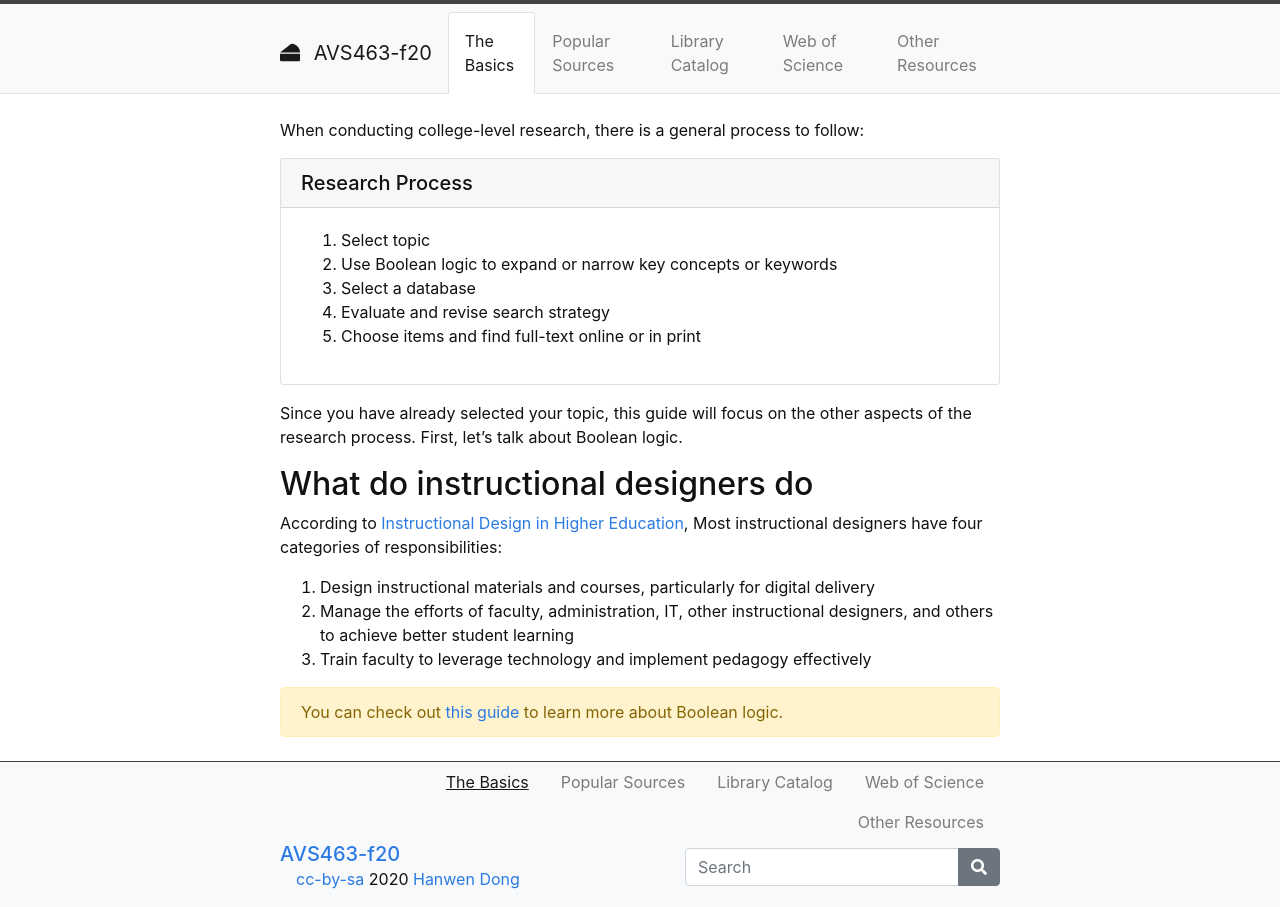
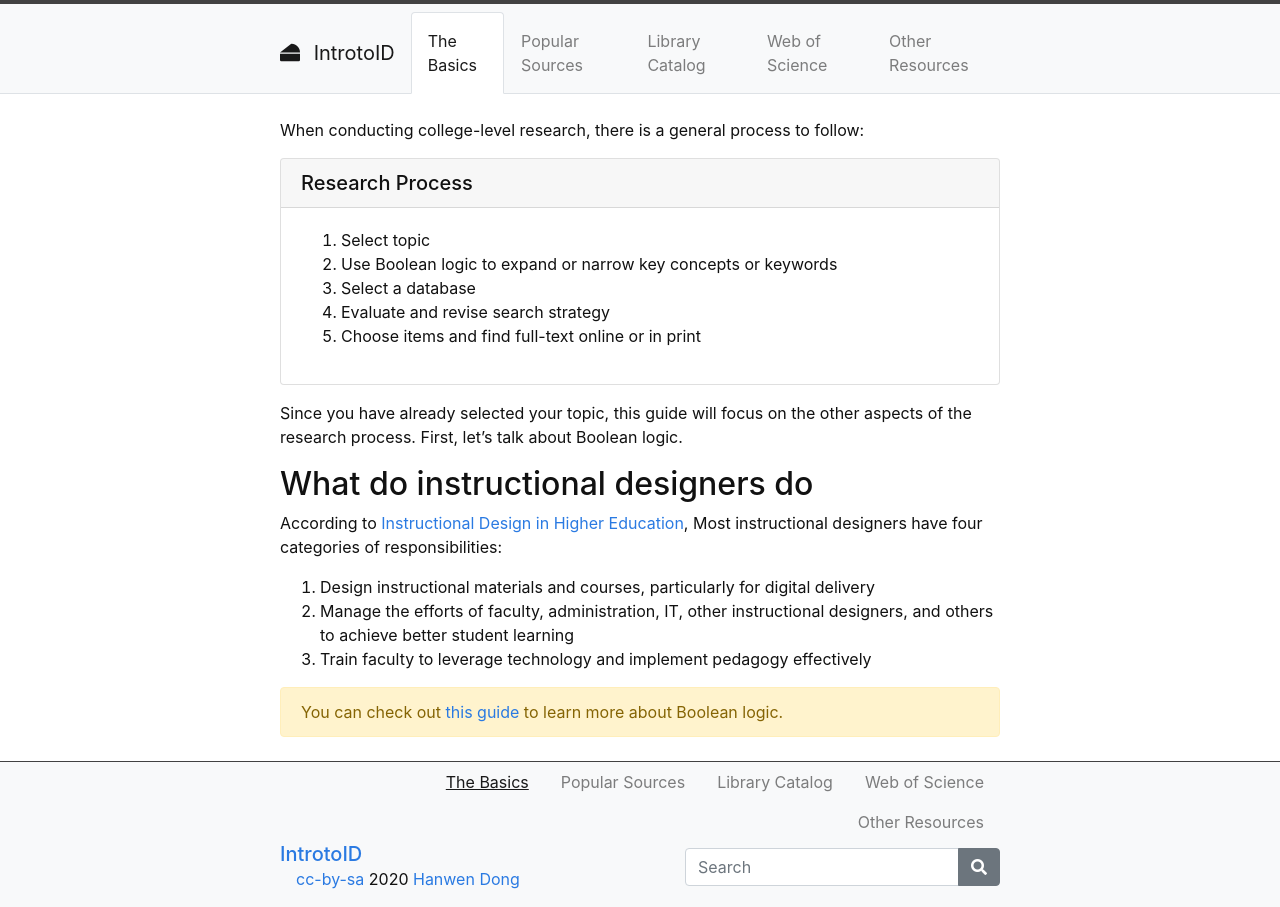
Before and after one commit to hanwendong1/IntrotoID, a Jekyll site: the page built from content/1-The-Basics.md, in a window 1280 px wide. Built offline with Jekyll 4.4.1, drawn with Linux system fonts in a browser that asks for light colours; part of the change alters nothing that is shown.

Commit message:
Update _config.yml

```diff
--- a/_config.yml
+++ b/_config.yml
@@ -1,27 +1,27 @@
-# AVS463fall20, hanwendong1
-# https://github.com/hanwendong1/AVS463-f20
+# IntrotoID, hanwendong1
+# https://github.com/hanwendong1/IntrotoID
 # A Jekyll template for a simple workshop website
 
 # Site settings
 # title appears in the header
-title: AVS463-f20
+title: IntrotoID
 # title-icon appears in the header to give some pizazz (leave blank for none)
 # choose from Font Awesome 5 free, https://fontawesome.com/icons?d=gallery&m=free
 # some options: fas fa-cheese; fas fa-cogs; fas fa-code; fas fa-chalkboard-teacher; fas fa-book-open
 title-icon: fas fa-cheese
 # description and keywords for meta tags
-description: "Library resources for fall 2020 AVS 463 current topic debates assignment!"
-keywords: "AVS, Growth and Lacation, dairy science"
+description: "Library workshop - Introduction to Instructional Design"
+keywords: "workshop"
 featured-image: "/images/uidaho-workshop.jpg"
 
 # author settings for cc-by, appears in the footer
 author: Hanwen Dong
-Contributor: Jylisa Doney
+Contributor: Evan Will
 pub_year: 2020
 github_username: hanwendong1
 
 # add the full url for the github repository
-repo: "https://github.com/hanwendong1/AVS463-f20"
+repo: "https://github.com/hanwendong1/IntrotoID"
 
 # site urls
 # add the url for the domain,
@@ -29,7 +29,7 @@ repo: "https://github.com/hanwendong1/AVS463-f20"
 url: https://hanwendong1.github.io
 # add subsection of the domain,
 # on gh-pages this is a / followed by the name of the repository
-baseurl: /AVS463-f20
+baseurl: /IntrotoID
 
 # add search box to footer?
 search: true
```
